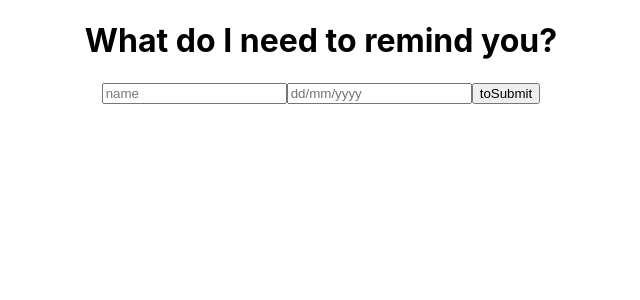
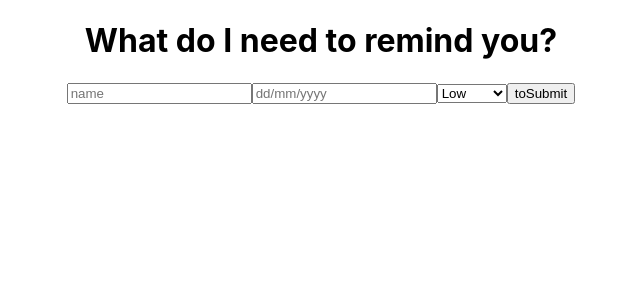
Before and after one commit to NicholasGomis/RemindMe, a React (Create React App) app in the folder remindme/: page / in a window 1280 px wide. Shown: the top 300 px of the page, without its empty margins (319-959 px from the left). Built offline with nearby package versions, Linux system fonts and the light colour scheme.

Commit message:
Added priority

```diff
--- a/remindme/src/components/Input/index.js
+++ b/remindme/src/components/Input/index.js
@@ -6,6 +6,7 @@ export default function Input({handleClick}) {
     const inputRef = useRef(null);
     const [toDosName, setTodosName ] = useState("")
     const [toDosDate, setTodosDate] = useState("")
+    const [toDosPriority, setTodosPriority] = useState("")
 
     function createTodos(e){
         setTodosName(e.target.value)
@@ -16,10 +17,15 @@ export default function Input({handleClick}) {
         setTodosDate(e.target.value)
     }
 
+    function createNewPriority(e){
+        setTodosPriority(e.target.value)
+    }
+
     function toSubmit(){
         handleClick({
             "todosname": toDosName,
-            "todosdate": toDosDate
+            "todosdate": toDosDate,
+            "todospriority": toDosPriority
         })
 
     }
@@ -46,6 +52,13 @@ export default function Input({handleClick}) {
         onChange={createNewDate}
         // value={message}
     ></input>
+
+       <select name="Priority" onChange = {createNewPriority}>
+        <option value="3">Low</option>
+        <option value="2">Medium</option>
+        <option value="1">High</option>
+
+        </select>
         {/* <button onClick={(ref) => {handleClick(inputRef.current.value)}}>Add</button> */}
         <button onClick={toSubmit}>toSubmit</button>
         </>
```
